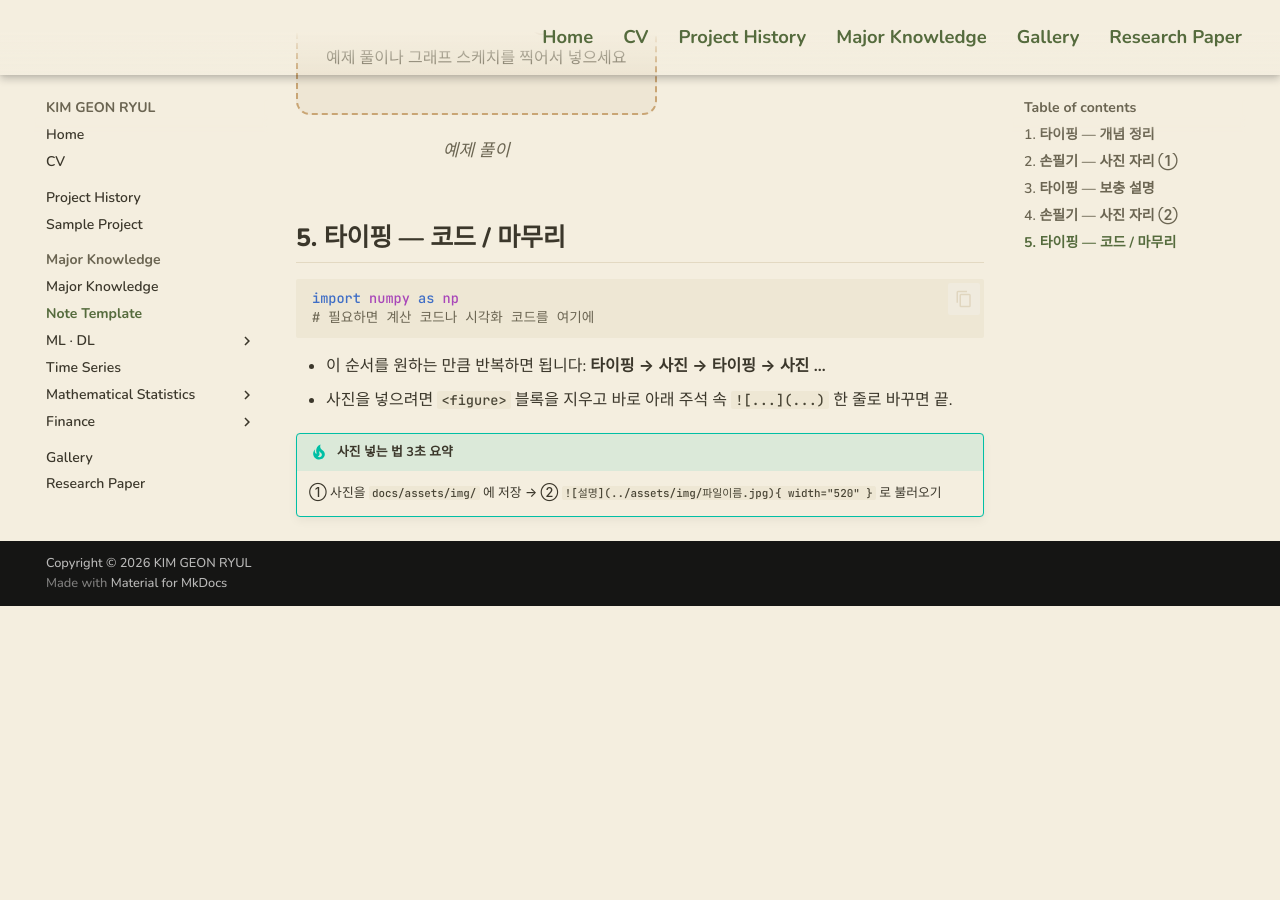
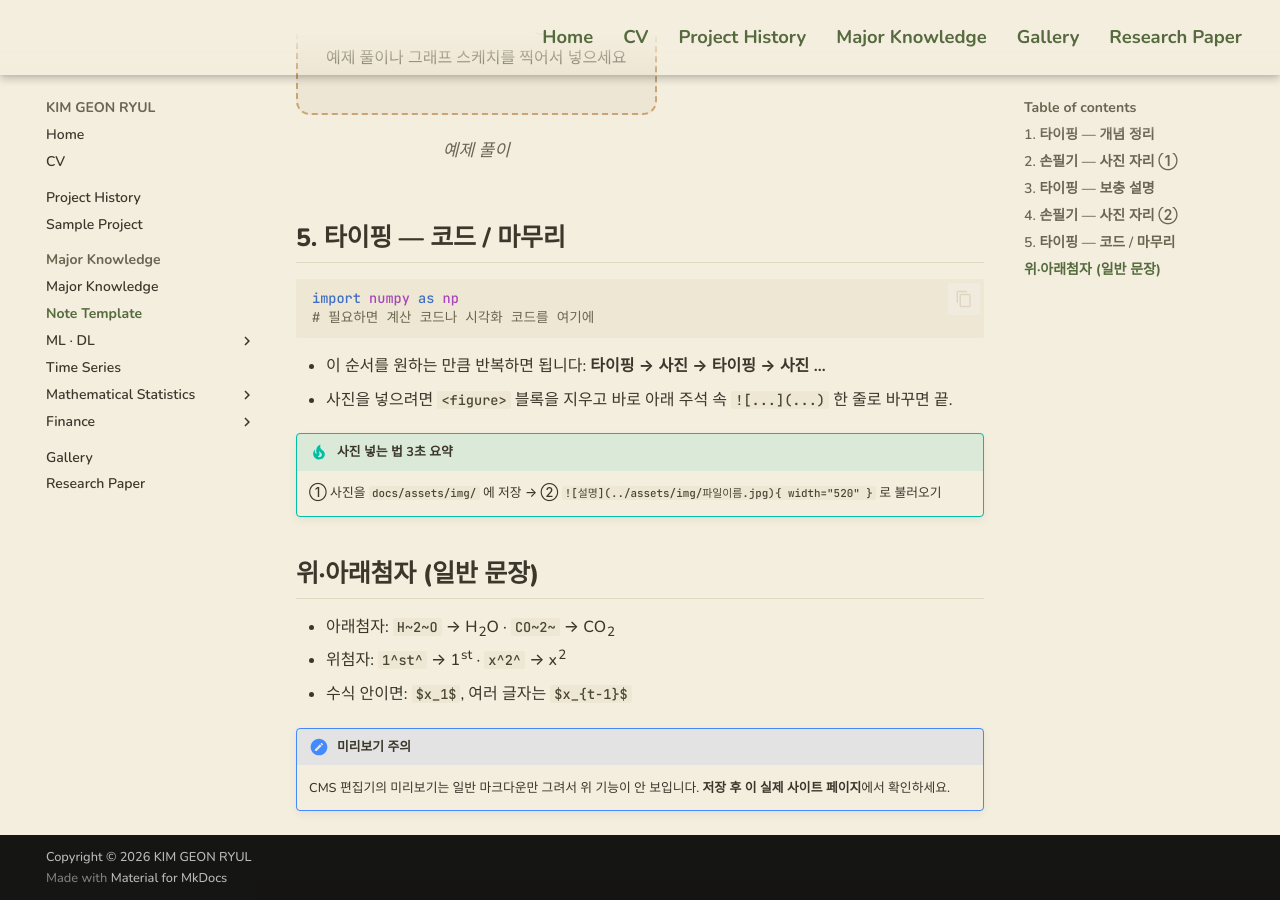
Before and after one commit to kkl07090/kkl07090.github.io, an MkDocs documentation site: the page built from docs/template.md, in a window 1280 px wide and 900 px high, scrolled down 1406 px. Built offline with MkDocs 1.6.1 and Material for MkDocs 9.7.7, drawn with Linux system fonts in a browser that asks for light colours; comment, search, counter and statistics services are not loaded; before the commit the page ends 2012 px from its top, so only the background shows below that.

Commit message:
Add sub/superscript live example to template
Co-Authored-By: Claude Fable 5 <noreply@anthropic.com>

```diff
--- a/docs/template.md
+++ b/docs/template.md
@@ -66,3 +66,12 @@ import numpy as np
 !!! tip "사진 넣는 법 3초 요약"
     ① 사진을 `docs/assets/img/` 에 저장 →
     ② `![설명](../assets/img/파일이름.jpg){ width="520" }` 로 불러오기
+
+## 위·아래첨자 (일반 문장)
+
+- 아래첨자: `H~2~O` → H~2~O · `CO~2~` → CO~2~
+- 위첨자: `1^st^` → 1^st^ · `x^2^` → x^2^
+- 수식 안이면: `$x_1$`, 여러 글자는 `$x_{t-1}$`
+
+!!! note "미리보기 주의"
+    CMS 편집기의 미리보기는 일반 마크다운만 그려서 위 기능이 안 보입니다. **저장 후 이 실제 사이트 페이지**에서 확인하세요.
```
